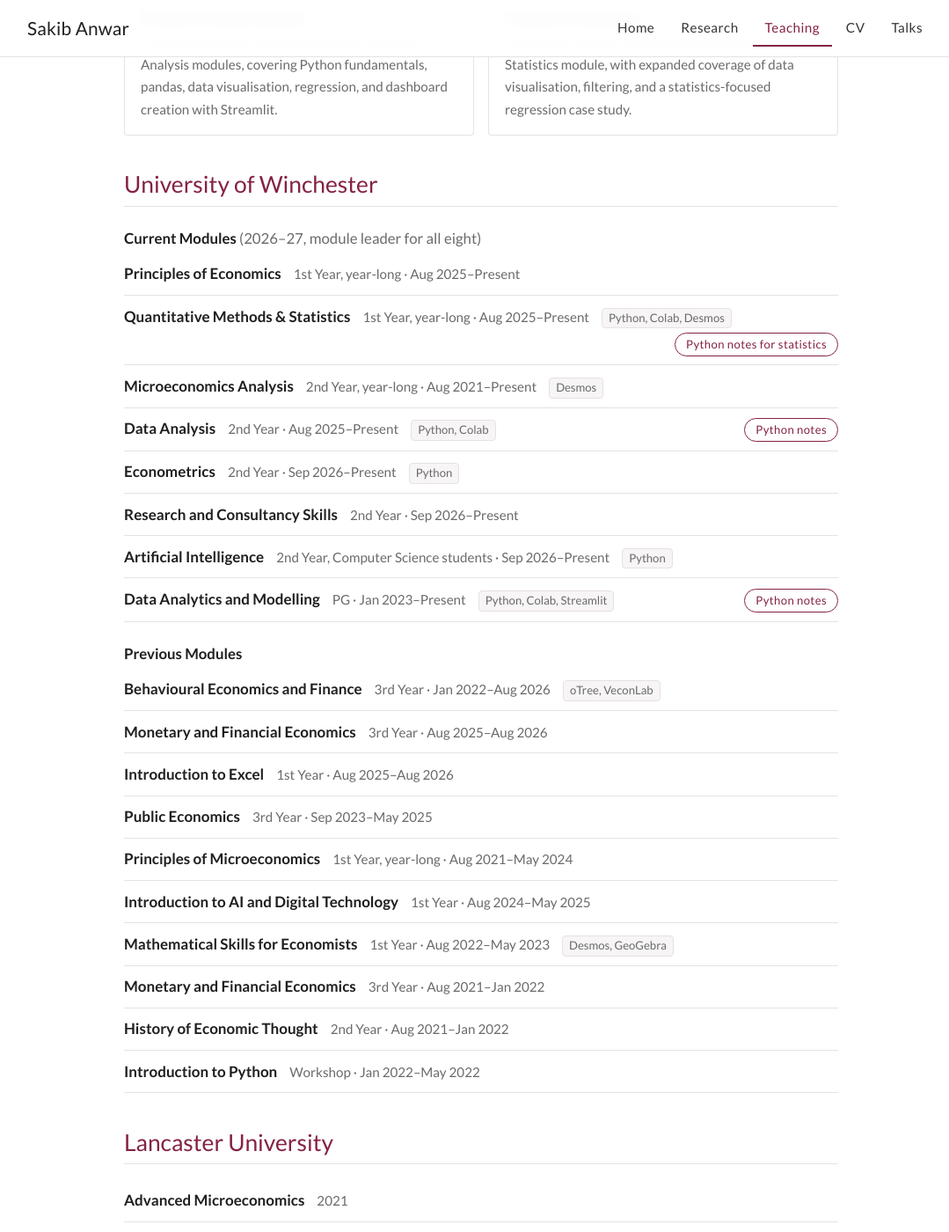
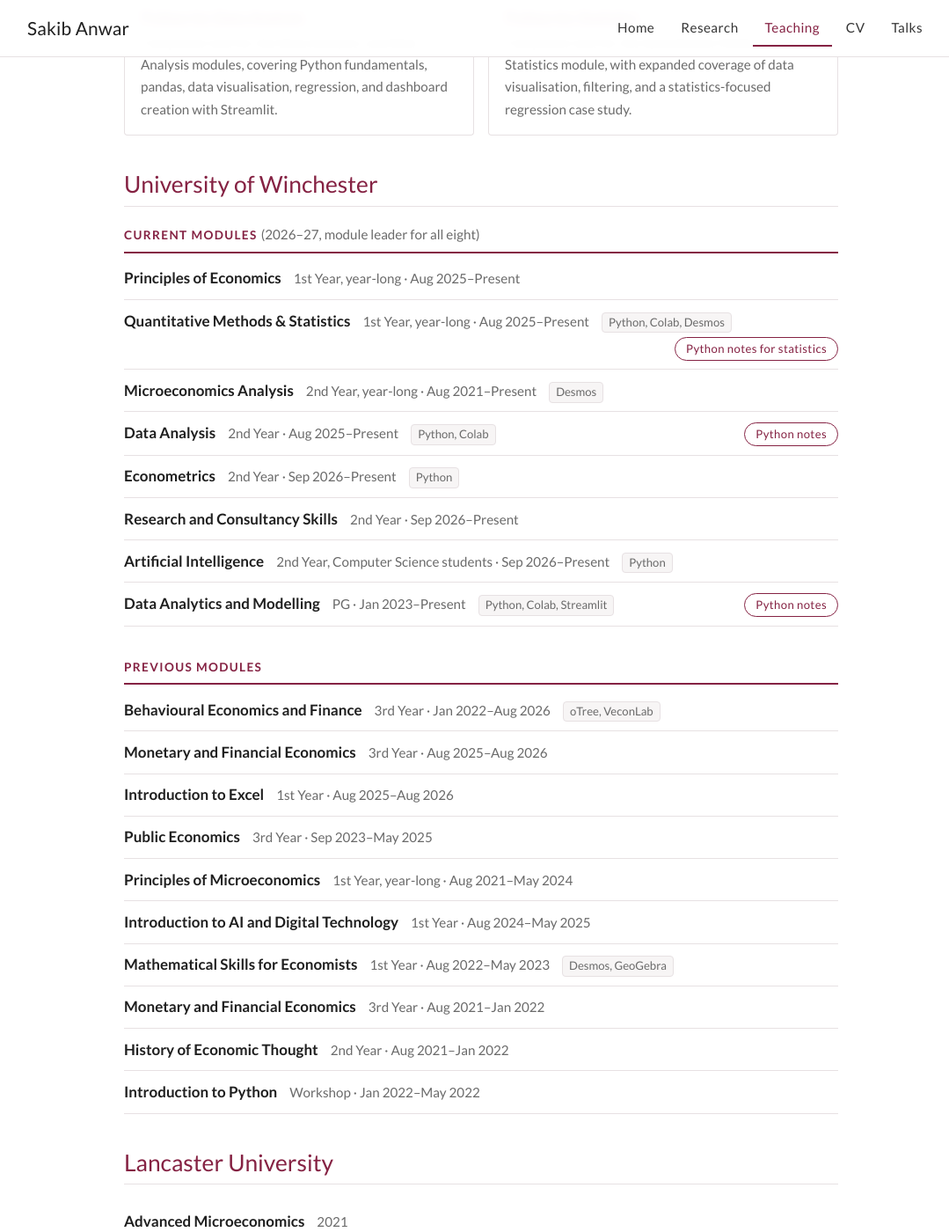
Before and after one commit to sakibanwar/sakibanwar.github.io, a Jekyll site: the page built from teaching.md, in a window 1280 px wide and 1400 px high, scrolled down 552 px. Shown: the whole window at 88% size, without its empty margins (93-1172 px from the left). Built offline with Jekyll 4.4.1, drawn with Linux system fonts in a browser that asks for light colours.

Commit message:
Make module-list headings stand out from the modules
Co-Authored-By: Claude Opus 5.5 <noreply@anthropic.com>

```diff
--- a/assets/css/style.css
+++ b/assets/css/style.css
@@ -177,8 +177,13 @@ html:not(.js) .pill-toggle { display: none; }
 .course-details { color: var(--muted); font-size: .95rem; }
 .course-list .pill { margin-left: auto; }
 .course-tools, .cv-tag { color: var(--muted); font-size: .82rem; border: 1px solid var(--line); background: var(--soft); border-radius: 4px; padding: 0 7px; }
-.content .group-title { font-size: 1.05rem; font-weight: 700; color: var(--ink); margin: 1.4rem 0 .2rem; }
-.group-note { font-weight: 400; color: var(--muted); }
+.content .group-title {
+  font-size: .85rem; font-weight: 700; text-transform: uppercase; letter-spacing: .1em;
+  color: var(--accent); margin: 2.2rem 0 .3rem; padding-bottom: .45rem;
+  border-bottom: 2px solid var(--accent);
+}
+.content h2 + .group-title { margin-top: 1.2rem; }
+.group-note { font-size: .95rem; font-weight: 400; text-transform: none; letter-spacing: 0; color: var(--muted); }
 
 /* CV */
 .cv-entry { display: flex; justify-content: space-between; gap: 6px 28px; padding: .75rem 0; border-bottom: 1px solid var(--line); }
```
